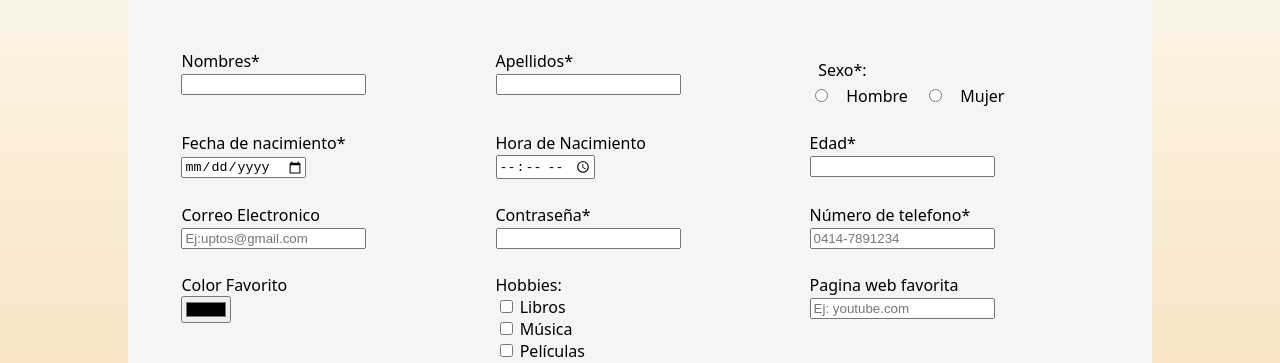
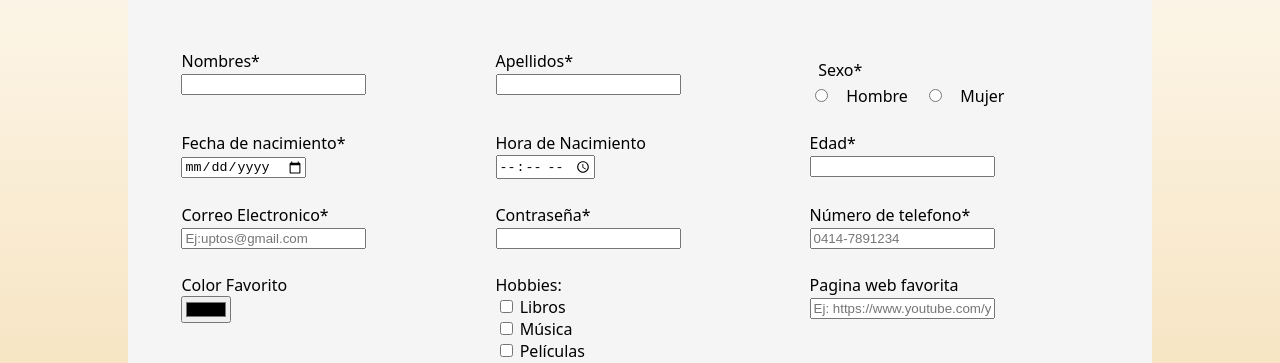
Before and after one commit to Carlosr314/Formulario, a plain HTML site: page index.html in a window 1280 px wide. Shown: the part 259-622 px from the top of the page. Drawn offline with Linux system fonts and the light colour scheme.

Commit message:
Update index.html

```diff
--- a/index.html
+++ b/index.html
@@ -42,7 +42,7 @@
                 </label>
                 <!-- Aqui se encuentra el label para el campo de sexo, imporatante que ambos inputs comparte el name para que asi esten vinculados, el cual contiene un input de tipo radio -->
                 <label required for="Registro">
-                    <p>Sexo*:</p>
+                    <p>Sexo*</p>
                     <input type="radio" name="Sexo" id="Hombre" value="Hombre" >
                     <label for="hombre">Hombre</label>
                     <input type="radio" name="Sexo" id="Mujer" value="Mujer">
@@ -65,7 +65,7 @@
                 </label>
                 <!-- Aqui se encuentra el label para el correo electronico , el cual contiene un input de tipo email, el placeholder sirve para poner como un texto de ejemplo dentro del campo-->
                 <label for="Registro">
-                    <span>Correo Electronico</span><br>
+                    <span>Correo Electronico*</span><br>
                     <input required type="email" id="Correo" name="Correo" placeholder="Ej:uptos@gmail.com">
                 </label>
                 <!-- Aqui se encuentra el label para la contrasena, , el cual contiene un input de tipo password-->
@@ -100,7 +100,7 @@
                 <!-- Aqui se encuentra el label para la pagina favorita, , el cual contiene un input de tipo url-->
                 <label for="Registro">
                     <span>Pagina web favorita</span><br>
-                    <input type="url" id="pag" name="paginafavorita" placeholder="Ej: youtube.com">
+                    <input type="url" id="pag" name="paginafavorita" placeholder="Ej: https://www.youtube.com/youtube.com">
                 </label>
                 <!-- Aqui se encuentra el label para la pagina favorita, , el cual contiene un tag de select con varias opciones, esto para la lista deplegable-->
                 <label for="Registro">
```
